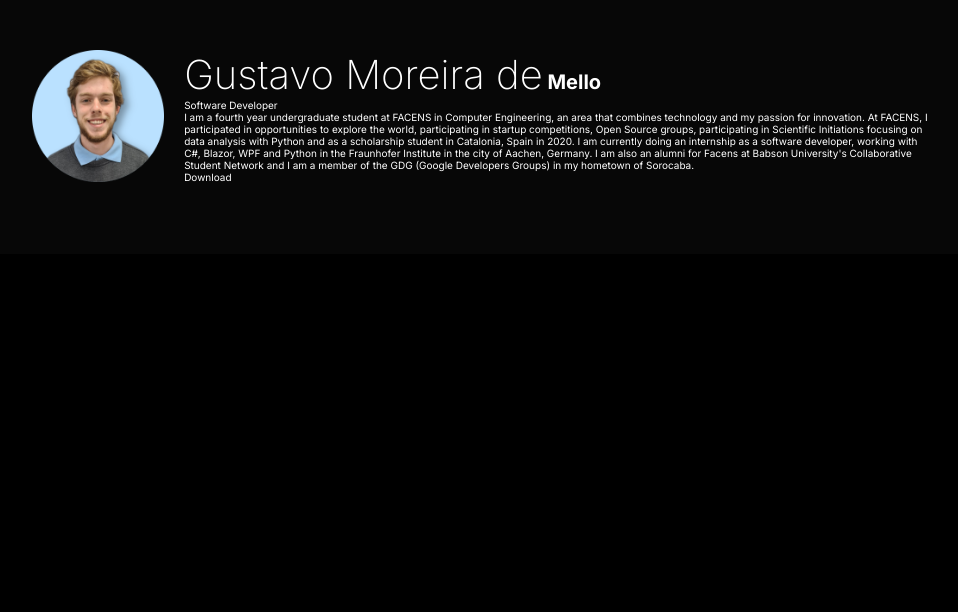
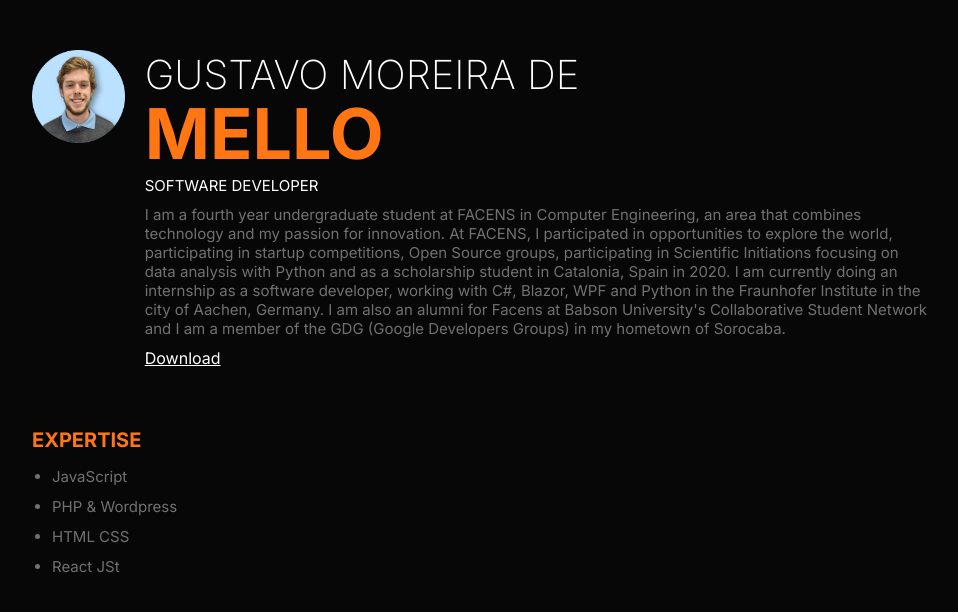
Before and after one commit to GustavoMMello01/CV-Online, a plain HTML site: page index.html in a window 1280 px wide. Shown: the whole page, without its empty margins (158-1116 px from the left). Drawn offline with Linux system fonts and the light colour scheme.

Commit message:
expertises created

```diff
--- a/index.html
+++ b/index.html
@@ -37,6 +37,19 @@
                 </div>
             </div>
         </div>
+        <div class="group-1">
+            <div class="skills">
+                <h3 class="title">Expertise</h3>
+                <ul class="skill_list description">
+                    <li>JavaScript</li>
+                    <li>PHP & Wordpress</li>
+                    <li>HTML CSS</li>
+                    <li>React JSt</li>
+                </ul>
+            </div>
+        </div>
+        <div class="group-1"></div>
+        <div class="group-3"></div>
     </div>
 </body>
 </html>
--- a/style.css
+++ b/style.css
@@ -30,6 +30,20 @@ img{
 a{
     text-decoration: none;
     color: white;
+}
+
+.description{
+    margin-top: 1rem;
+    font-size: 1.5rem;
+    font-weight: 400;
+    color: var(--text-color);
+}
+
+.title{
+    color: var(--primary-color);
+    font-weight: 700;
+    font-size: 2rem;
+    text-transform: uppercase;
 }
 
 /* Layouts */
@@ -74,8 +88,45 @@ a{
     color:white;
     font-weight: 200;
     font-size: clamp(2rem, 8vw, 4rem);
+    text-transform: uppercase;
+    display: block;
+    margin-bottom: -0.8rem;
 }
 
 .profile_nachname{
+    color: var(--primary-color);
+    font-weight: 700;
+    font-size: clamp(2.5rem, 15vw, 7rem);
+    text-transform: uppercase;
+    display: block;
+}
 
+.profile_title{
+    font-size: 1.5rem;
+    font-weight: 400;
+    text-transform: uppercase;
 }
+
+.downloadBtn{
+    display: block;
+    text-decoration: underline;
+    font-size: 1.6rem;
+    margin-top: 1rem;
+}
+
+.downloadBtn:hover{
+    color: var(--primary-color)
+}
+
+@media only screen and (max-width: 768px){
+    .profile_container{
+        flex-direction: column;
+    }
+}
+
+/* Expertise */
+.skill_list{
+    margin: 1rem;
+    margin-left: 2rem;
+    line-height: 2;
+}
```
